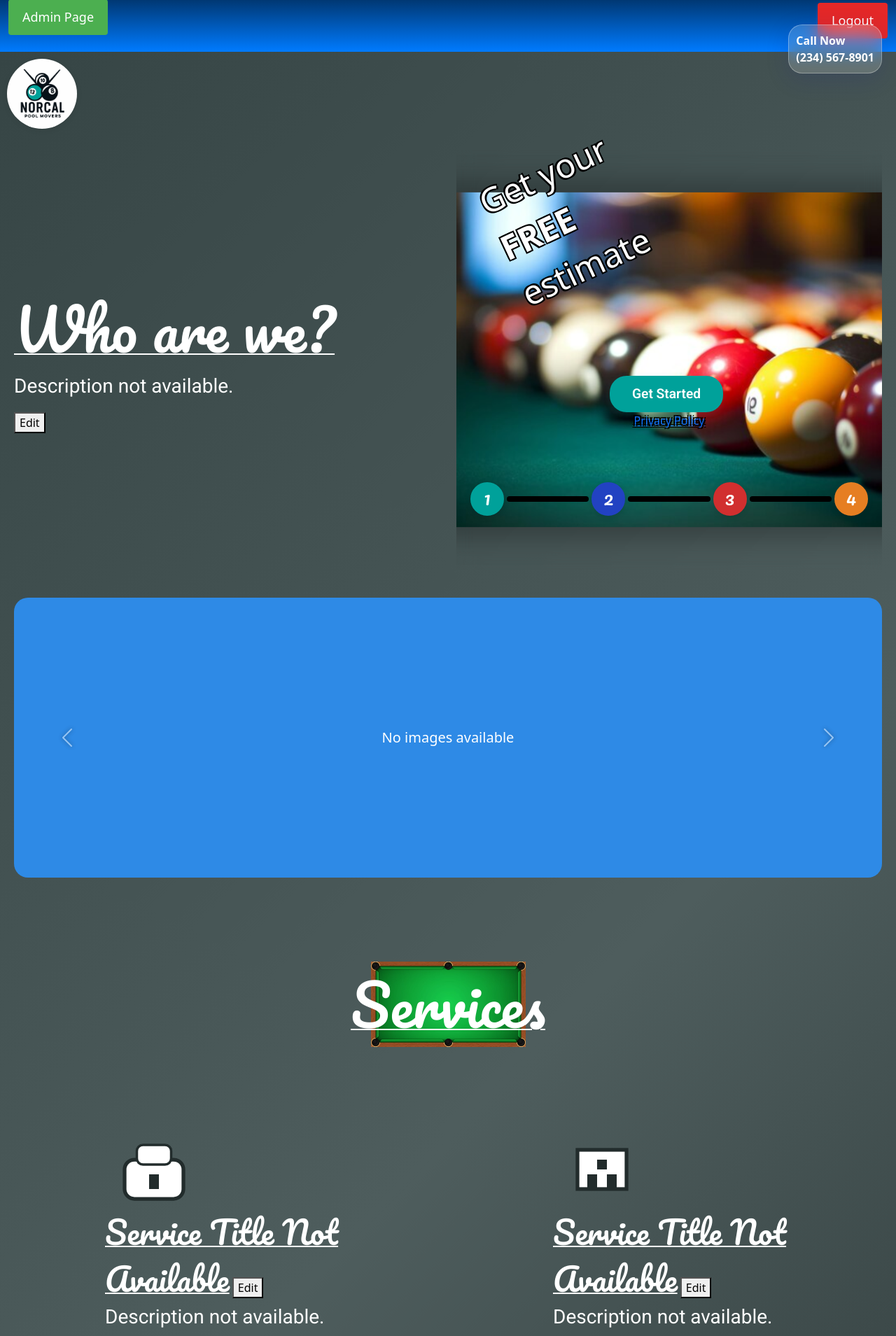
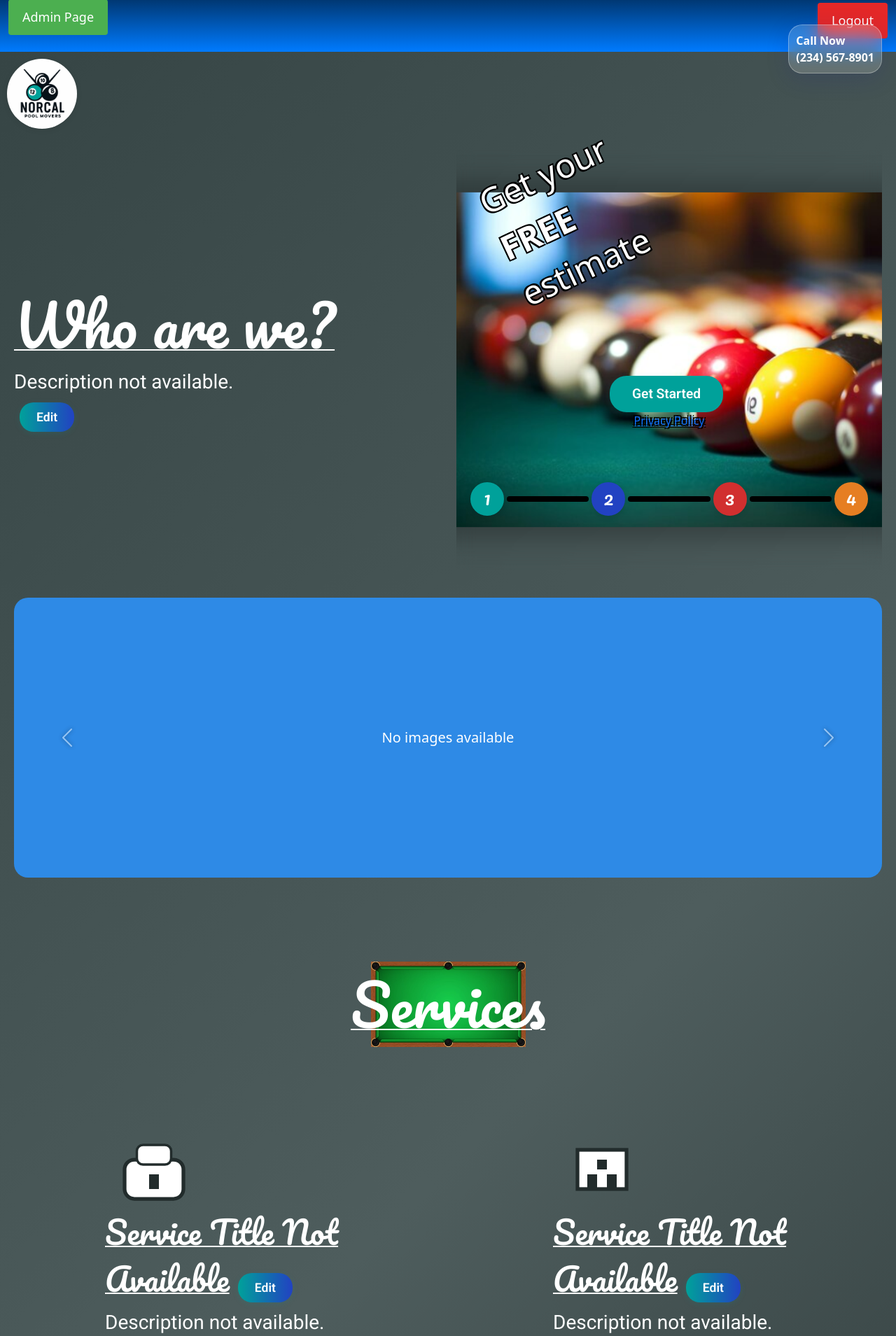
Before and after one commit to RankinsT/ASCapstone2025, a PHP site: page /homeView2.php in a window 1280 px wide. Shown: the part 15-1924 px from the top of the page at 70% size. Run offline with PHP 8.4, Linux system fonts and the light colour scheme; the visitor is signed in with stand-in values (Sample User, id 1); data that the repository does not hold is empty; some libraries are stand-ins or nearby versions.

Commit message:
Enable AJAX editing for company and service descriptions
Added AJAX functionality to allow editing and saving of company and service titles/descriptions directly from the UI. Updated button styles for edit/save actions and fixed validation in updateService.php to allow company description updates (serviceId=0).

```diff
--- a/css/homeStyle2.css
+++ b/css/homeStyle2.css
@@ -1,3 +1,30 @@
+/* Edit-Save Button Styles */
+.edit-save-title-btn, .edit-save-desc-btn, #edit-save-btn {
+  background: linear-gradient(90deg, #00a19a 0%, #2242c2 100%);
+  color: #fff;
+  border: none;
+  border-radius: 20px;
+  padding: 8px 24px;
+  font-size: 1.1em;
+  font-family: "Roboto", sans-serif;
+  font-weight: 600;
+  box-shadow: 0 2px 8px rgba(0, 161, 154, 0.15);
+  cursor: pointer;
+  transition: background 0.3s, box-shadow 0.3s, transform 0.2s;
+  margin: 8px 0 8px 8px;
+  outline: none;
+  display: inline-block;
+}
+.edit-save-title-btn:hover, .edit-save-desc-btn:hover, #edit-save-btn:hover {
+  background: linear-gradient(90deg, #00897b 0%, #1a2a6c 100%);
+  box-shadow: 0 4px 16px rgba(0, 161, 154, 0.25);
+  transform: translateY(-2px) scale(1.04);
+}
+.edit-save-title-btn:active, .edit-save-desc-btn:active, #edit-save-btn:active {
+  background: linear-gradient(90deg, #005f56 0%, #1a2a6c 100%);
+  box-shadow: 0 2px 8px rgba(0, 161, 154, 0.15);
+  transform: scale(0.98);
+}
 /* Progress Bar */
 /* Custom Progress Bar with Balls */
 .progress-ball[data-step="0"] {
--- a/homeView2.php
+++ b/homeView2.php
@@ -72,9 +72,9 @@
     <div class="description-quote row elements row-1">
         <div class="description col-lg-6">
             <div class="title">Who are we?</div>
-            <p id="company-description-text" class="text">
+            <div id="company-description-text" class="text">
                 <?= $companyDescription['textBox'] ?? 'Description not available.' ?>
-            </p>
+            </div>
             <form id="company-description-form" style="display:none;">
                 <textarea id="company-description-editor">Welcome to TinyMCE!</textarea>
             </form>
--- a/javascript/script2.js
+++ b/javascript/script2.js
@@ -174,13 +174,35 @@ if (editSaveBtn) {
       isEditing = true;
     } else {
       const content = tinymce.get("company-description-editor").getContent();
+      // AJAX to update company description (serviceId=1, type=desc)
+      fetch("updateService.php", {
+        method: "POST",
+        headers: { "Content-Type": "application/x-www-form-urlencoded" },
+        body: `serviceId=0&type=desc&value=${encodeURIComponent(content)}`,
+      })
+        .then((res) => res.json())
+        .then((data) => {
+          console.log("Company description update response:", data);
+          if (data.success) {
             descText.innerHTML = content;
             descText.style.display = "block";
             descForm.style.display = "none";
             editSaveBtn.textContent = "Edit";
             tinymce.get("company-description-editor").remove();
             isEditing = false;
-      // TODO: Add AJAX here to save to backend if needed
+          } else {
+            alert(
+              "Error saving description: " +
+                (data.error || "Unknown error") +
+                "\nDebug: " +
+                JSON.stringify(data.debug)
+            );
+          }
+        })
+        .catch((err) => {
+          console.error("Network error saving description", err);
+          alert("Network error saving description");
+        });
     }
   });
 }
@@ -203,14 +225,16 @@ for (let i = 1; i <= 6; i++) {
       } else {
         const newTitle = titleInput.value;
         // AJAX to update title
-        fetch('updateService.php', {
-          method: 'POST',
-          headers: { 'Content-Type': 'application/x-www-form-urlencoded' },
-          body: `serviceId=${i}&type=title&value=${encodeURIComponent(newTitle)}`
+        fetch("updateService.php", {
+          method: "POST",
+          headers: { "Content-Type": "application/x-www-form-urlencoded" },
+          body: `serviceId=${i}&type=title&value=${encodeURIComponent(
+            newTitle
+          )}`,
         })
-        .then(res => res.json())
-        .then(data => {
-          console.log('Title update response:', data);
+          .then((res) => res.json())
+          .then((data) => {
+            console.log("Title update response:", data);
             if (data.success) {
               titleSpan.textContent = newTitle;
               titleSpan.style.display = "inline-block";
@@ -218,10 +242,18 @@ for (let i = 1; i <= 6; i++) {
               titleBtn.textContent = "Edit";
               editingTitle = false;
             } else {
-            alert('Error saving title: ' + (data.error || 'Unknown error') + '\nDebug: ' + JSON.stringify(data.debug));
+              alert(
+                "Error saving title: " +
+                  (data.error || "Unknown error") +
+                  "\nDebug: " +
+                  JSON.stringify(data.debug)
+              );
             }
           })
-        .catch((err) => { console.error('Network error saving title', err); alert('Network error saving title'); });
+          .catch((err) => {
+            console.error("Network error saving title", err);
+            alert("Network error saving title");
+          });
       }
     });
   }
@@ -270,14 +302,14 @@ for (let i = 1; i <= 6; i++) {
       } else {
         const content = tinymce.get(descEditorId).getContent();
         // AJAX to update description
-        fetch('updateService.php', {
-          method: 'POST',
-          headers: { 'Content-Type': 'application/x-www-form-urlencoded' },
-          body: `serviceId=${i}&type=desc&value=${encodeURIComponent(content)}`
+        fetch("updateService.php", {
+          method: "POST",
+          headers: { "Content-Type": "application/x-www-form-urlencoded" },
+          body: `serviceId=${i}&type=desc&value=${encodeURIComponent(content)}`,
         })
-        .then(res => res.json())
-        .then(data => {
-          console.log('Desc update response:', data);
+          .then((res) => res.json())
+          .then((data) => {
+            console.log("Desc update response:", data);
             if (data.success) {
               descSpan.innerHTML = content;
               descSpan.style.display = "block";
@@ -286,10 +318,18 @@ for (let i = 1; i <= 6; i++) {
               tinymce.get(descEditorId).remove();
               editingDesc = false;
             } else {
-            alert('Error saving description: ' + (data.error || 'Unknown error') + '\nDebug: ' + JSON.stringify(data.debug));
+              alert(
+                "Error saving description: " +
+                  (data.error || "Unknown error") +
+                  "\nDebug: " +
+                  JSON.stringify(data.debug)
+              );
             }
           })
-        .catch((err) => { console.error('Network error saving description', err); alert('Network error saving description'); });
+          .catch((err) => {
+            console.error("Network error saving description", err);
+            alert("Network error saving description");
+          });
       }
     });
   }
--- a/updateService.php
+++ b/updateService.php
@@ -15,7 +15,7 @@ $serviceId = isset($_POST['serviceId']) ? intval($_POST['serviceId']) : 0;
 $type = isset($_POST['type']) ? $_POST['type'] : '';
 $value = isset($_POST['value']) ? $_POST['value'] : '';
 
-if ($serviceId < 1 || $serviceId > 6 || !in_array($type, ['title', 'desc'])) {
+if ($serviceId < 0 || $serviceId > 6 || !in_array($type, ['title', 'desc'])) {
     echo json_encode(['success' => false, 'error' => 'Invalid parameters']);
     exit;
 }
```
Lines whose indentation alone changed are shown as unchanged.
